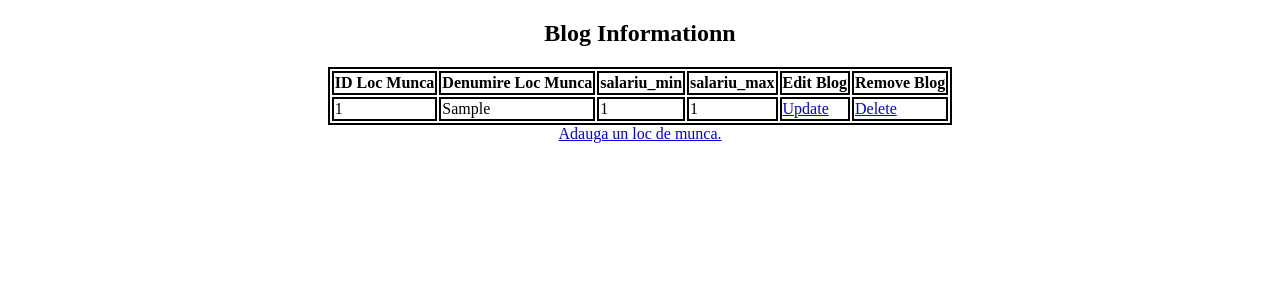
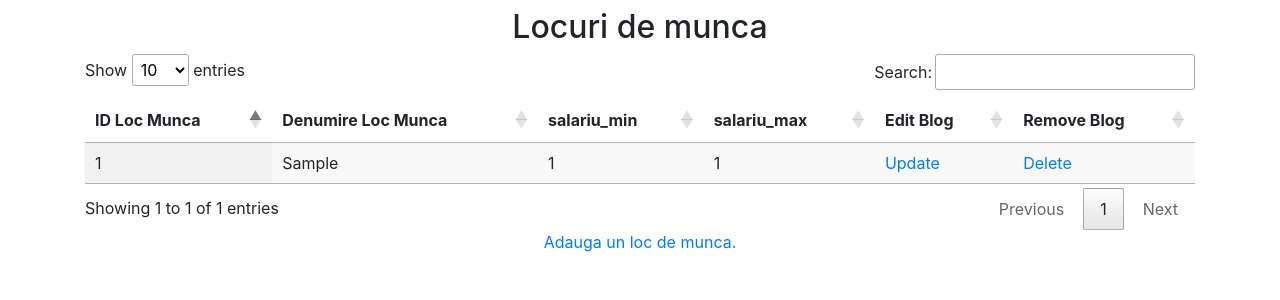
Before and after one commit to Bogdan2435/magazin_piese_auto, a Django app: page /search/locurimunca in a window 1280 px wide. Shown: the top 300 px of the page. Run offline with Django 4.2, Linux system fonts and the light colour scheme; tables that the repository leaves empty hold one stand-in row (values such as "Sample post"); some libraries are stand-ins or nearby versions.

Commit message:
change tables design

```diff
--- a/crud app/magpiese/tabele/templates/search_locurimunca.html
+++ b/crud app/magpiese/tabele/templates/search_locurimunca.html
@@ -5,20 +5,37 @@
     <meta charset="UTF-8">
     <meta http-equiv="X-UA-Compatible" content="IE=edge">
     <meta name="viewport" content="width=device-width, initial-scale=1.0">
+
+    <!-- Bootstrap CSS -->
+    <link href="https://cdn.jsdelivr.net/npm/bootstrap@5.1.3/dist/css/bootstrap.min.css" rel="stylesheet"
+        integrity="sha384-1BmE4kWBq78iYhFldvKuhfTAU6auU8tT94WrHftjDbrCEXSU1oBoqyl2QvZ6jIW3" crossorigin="anonymous">
+    <meta name="viewport" content="width=device-width, initial-scale=1">
+    <link rel="stylesheet" href="https://stackpath.bootstrapcdn.com/bootstrap/4.2.1/css/bootstrap.min.css"
+        integrity="sha384-GJzZqFGwb1QTTN6wy59ffF1BuGJpLSa9DkKMp0DgiMDm4iYMj70gZWKYbI706tWS" crossorigin="anonymous">
+    <script src="https://code.jquery.com/jquery-3.3.1.slim.min.js"
+        integrity="sha384-q8i/X+965DzO0rT7abK41JStQIAqVgRVzpbzo5smXKp4YfRvH+8abtTE1Pi6jizo"
+        crossorigin="anonymous"></script>
+    <script src="https://cdnjs.cloudflare.com/ajax/libs/popper.js/1.14.6/umd/popper.min.js"
+        integrity="sha384-wHAiFfRlMFy6i5SRaxvfOCifBUQy1xHdJ/yoi7FRNXMRBu5WHdZYu1hA6ZOblgut"
+        crossorigin="anonymous"></script>
+    <script src="https://stackpath.bootstrapcdn.com/bootstrap/4.2.1/js/bootstrap.min.js"
+        integrity="sha384-B0UglyR+jN6CkvvICOB2joaf5I4l3gm9GU6Hc1og6Ls7i6U/mkkaduKaBhlAXv9k"
+        crossorigin="anonymous"></script>
+
+    <script src="http://code.jquery.com/jquery-3.3.1.min.js"
+        integrity="sha256-FgpCb/KJQlLNfOu91ta32o/NMZxltwRo8QtmkMRdAu8=" crossorigin="anonymous"></script>
+    <link rel="stylesheet" href="https://cdn.datatables.net/1.10.19/css/jquery.dataTables.min.css">
+    <script src="https://cdn.datatables.net/1.10.19/js/jquery.dataTables.min.js"></script>
+
+
     <title>Search Locuri Munca</title>
 </head>
-<style>
-    table,
-    th,
-    td
-    {
-        border: 2px solid;
-    }
-</style>
 
 <body>
-    <h2 style="text-align:center"> Blog Informationn </h2>
-    <table align="center" style="margin: 0px auto;">
+    <h1></h1>
+    <h2 style="text-align:center"> Locuri de munca </h2>
+    <div class="container">
+        <table id="example" class="display" style="width:100%">
             <thead>
                 <tr>
                     <th>ID Loc Munca</th>
@@ -46,7 +63,19 @@
                 {% endfor %}
             </tbody>
         </table>
+    </div>
+
     <center><a href="{% url 'create_locmunca' %}">Adauga un loc de munca.</a></center>
 </body>
 
+<script src="https://cdn.jsdelivr.net/npm/bootstrap@5.1.3/dist/js/bootstrap.bundle.min.js"
+    integrity="sha384-ka7Sk0Gln4gmtz2MlQnikT1wXgYsOg+OMhuP+IlRH9sENBO0LRn5q+8nbTov4+1p"
+    crossorigin="anonymous"></script>
+<script type="text/javascript" src="https://cdn.datatables.net/1.11.5/js/jquery.dataTables.min.js"></script>
+<script>
+    $(document).ready(function () {
+        $('#example').DataTable();
+    });
+</script>
+
 </html>
```
Also changed, not shown: crud app/magpiese/tabele/templates/search_angajati.html (+40 -10 lines). Lines whose indentation alone changed are shown as unchanged.
